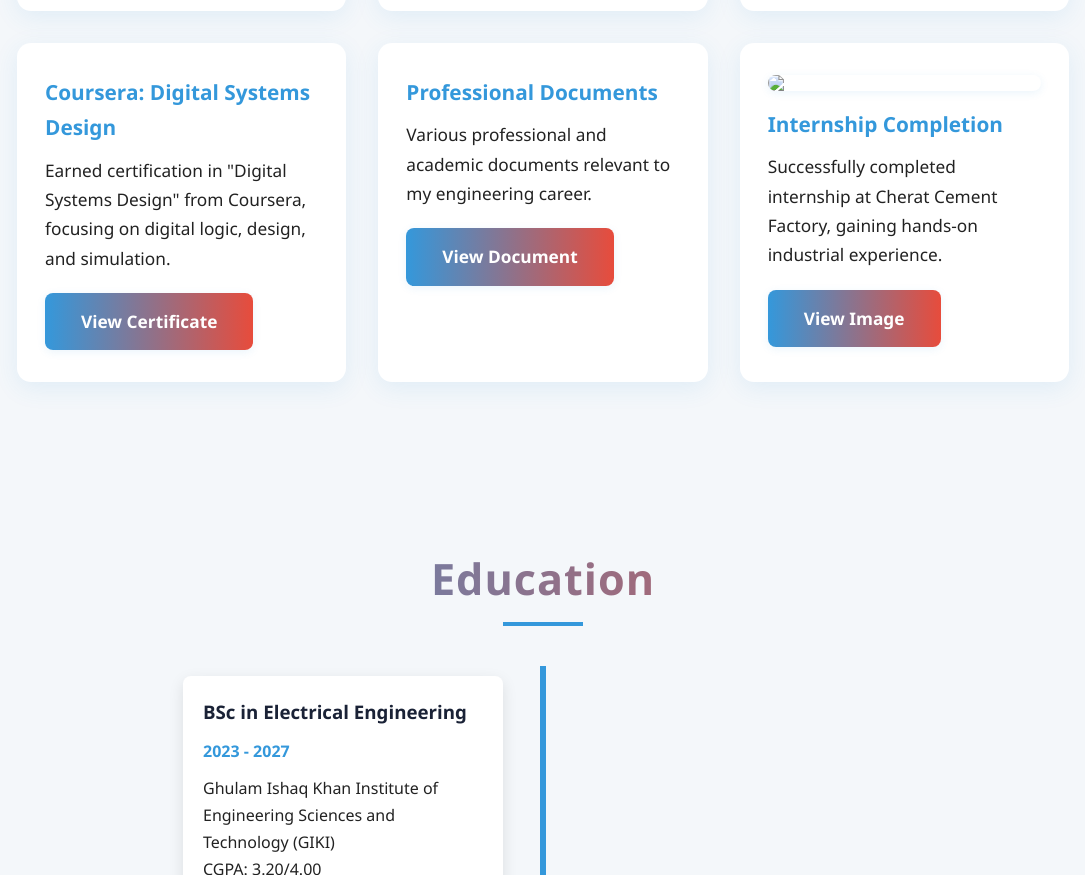
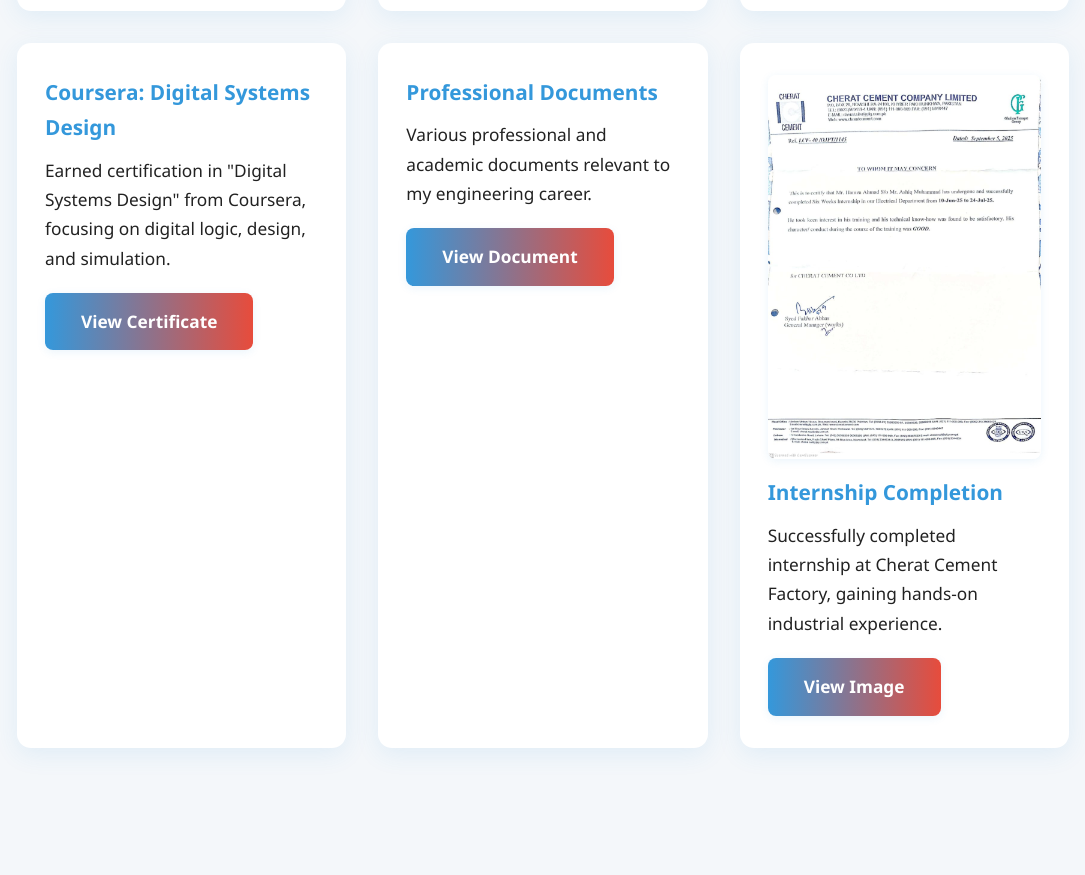
Before and after one commit to engrhamza81/Portfolio, a plain HTML site: page index.html in a window 1280 px wide. Shown: the part 2959-3834 px from the top of the page, without its empty margins (97-1182 px from the left). Drawn offline with Linux system fonts and the light colour scheme.

Commit message:
Update index.html

```diff
--- a/index.html
+++ b/index.html
@@ -685,7 +685,7 @@
 
             <!-- ✅ Internship Certificate now INSIDE the grid -->
             <div class="certificate-card">
-                <img src="cherat_internship.jpeg.jpg alt="Internship Completion Certificate - Cherat Cement Factory" style="width:100%; border-radius:8px; box-shadow:0 2px 8px rgba(52,152,219,0.10); margin-bottom:16px;">
+                <img src="cherat_internship.jpeg.jpg" alt="Internship Completion Certificate - Cherat Cement Factory" style="width:100%; border-radius:8px; box-shadow:0 2px 8px rgba(52,152,219,0.10); margin-bottom:16px;">
                 <div class="certificate-info">
                     <h3>Internship Completion</h3>
                     <p>Successfully completed internship at Cherat Cement Factory, gaining hands-on industrial experience.</p>
```
